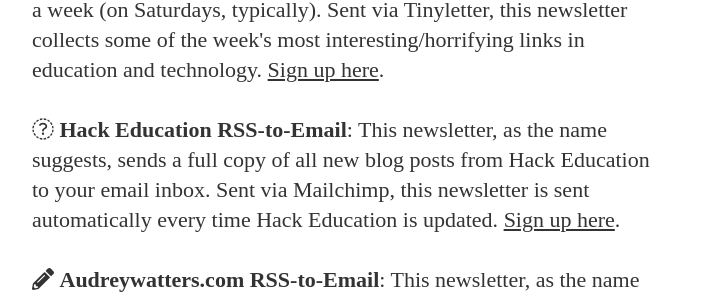
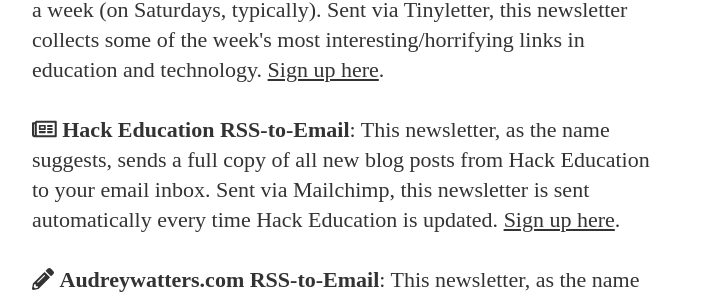
Before and after one commit to HackEducation/newsletter, a Jekyll site: the page built from index.html, in a window 1280 px wide. Shown: the part 904-1204 px from the top of the page, without its empty margins (288-989 px from the left). Built offline with Jekyll 4.4.1, drawn with Linux system fonts in a browser that asks for light colours; nearby versions of some CDN libraries; some web fonts are replaced.

Commit message:
fix icons

```diff
--- a/index.html
+++ b/index.html
@@ -5,7 +5,7 @@ layout: default
 <br />
 <p><i class="far fa-comment-alt"></i>  <strong>Hack Education Weekly Newsletter</strong>: I send this newsletter out once a week (on Saturdays, typically). Sent via Tinyletter, this newsletter collects some of the week's most interesting/horrifying links in education and technology. <a href="http://tinyletter.com/audreywatters">Sign up here</a>.</p>
 
-<p><i class="far fa-newspaper-o"></i>  <strong>Hack Education RSS-to-Email</strong>: This newsletter, as the name suggests, sends a full copy of all new blog posts from Hack Education to your email inbox. Sent via Mailchimp, this newsletter is sent automatically every time Hack Education is updated. <a href="http://hackeducation.us5.list-manage.com/subscribe?u=0ab07657df870af8eb101b4e5&amp;id=62da8beb59">Sign up here</a>.</p>
+<p><i class="far fa-newspaper"></i>  <strong>Hack Education RSS-to-Email</strong>: This newsletter, as the name suggests, sends a full copy of all new blog posts from Hack Education to your email inbox. Sent via Mailchimp, this newsletter is sent automatically every time Hack Education is updated. <a href="http://hackeducation.us5.list-manage.com/subscribe?u=0ab07657df870af8eb101b4e5&amp;id=62da8beb59">Sign up here</a>.</p>
 
 <p><i class="fas fa-pencil-alt"></i>  <strong>Audreywatters.com RSS-to-Email</strong>: This newsletter, as the name suggests, sends a full copy of all new blog posts from my personal blog to your email inbox. Sent via Mailchimp, this newsletter is sent automatically once a week (on Mondays). <a href="http://hackeducation.us5.list-manage1.com/subscribe?u=0ab07657df870af8eb101b4e5&amp;id=3ca19b5f4f">Sign up here</a>.</p>
 
```
